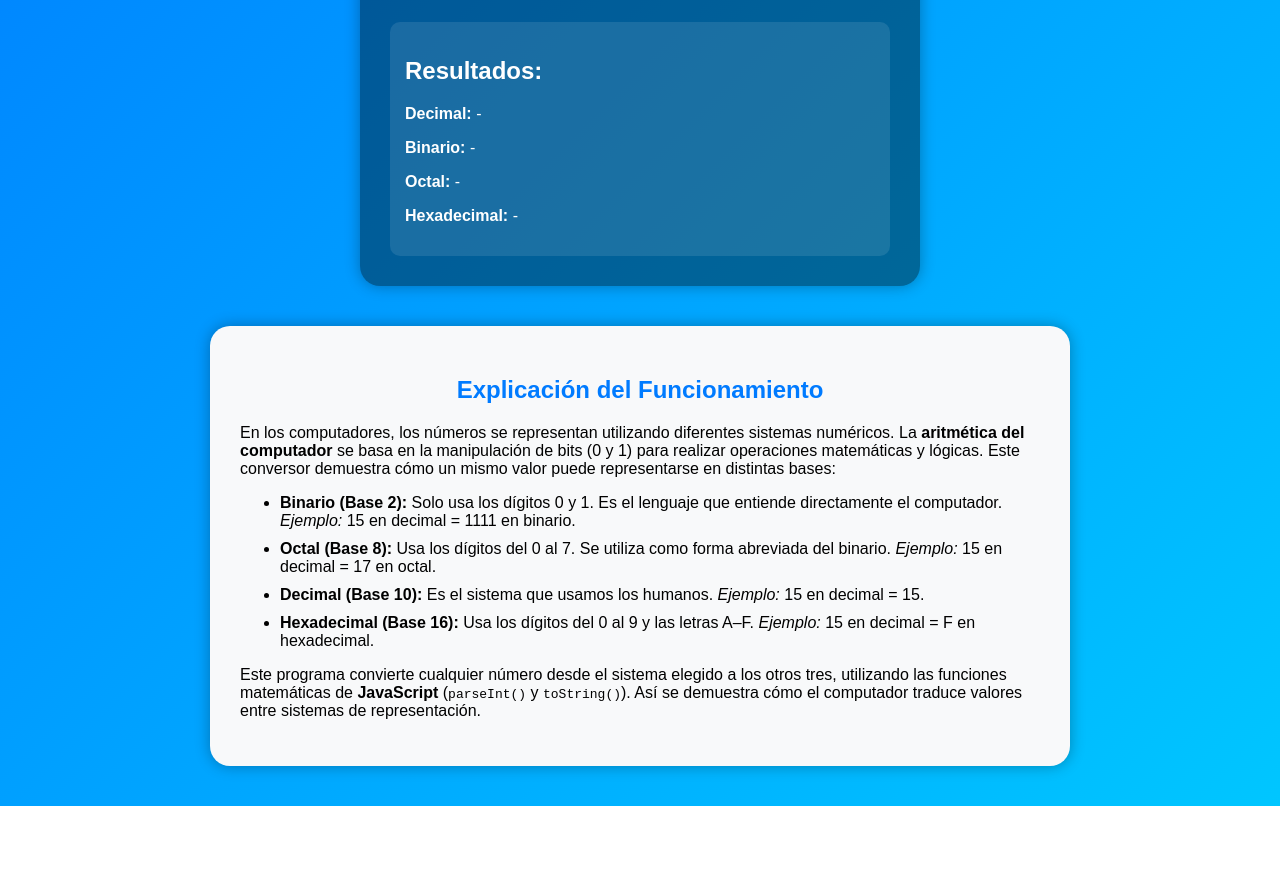
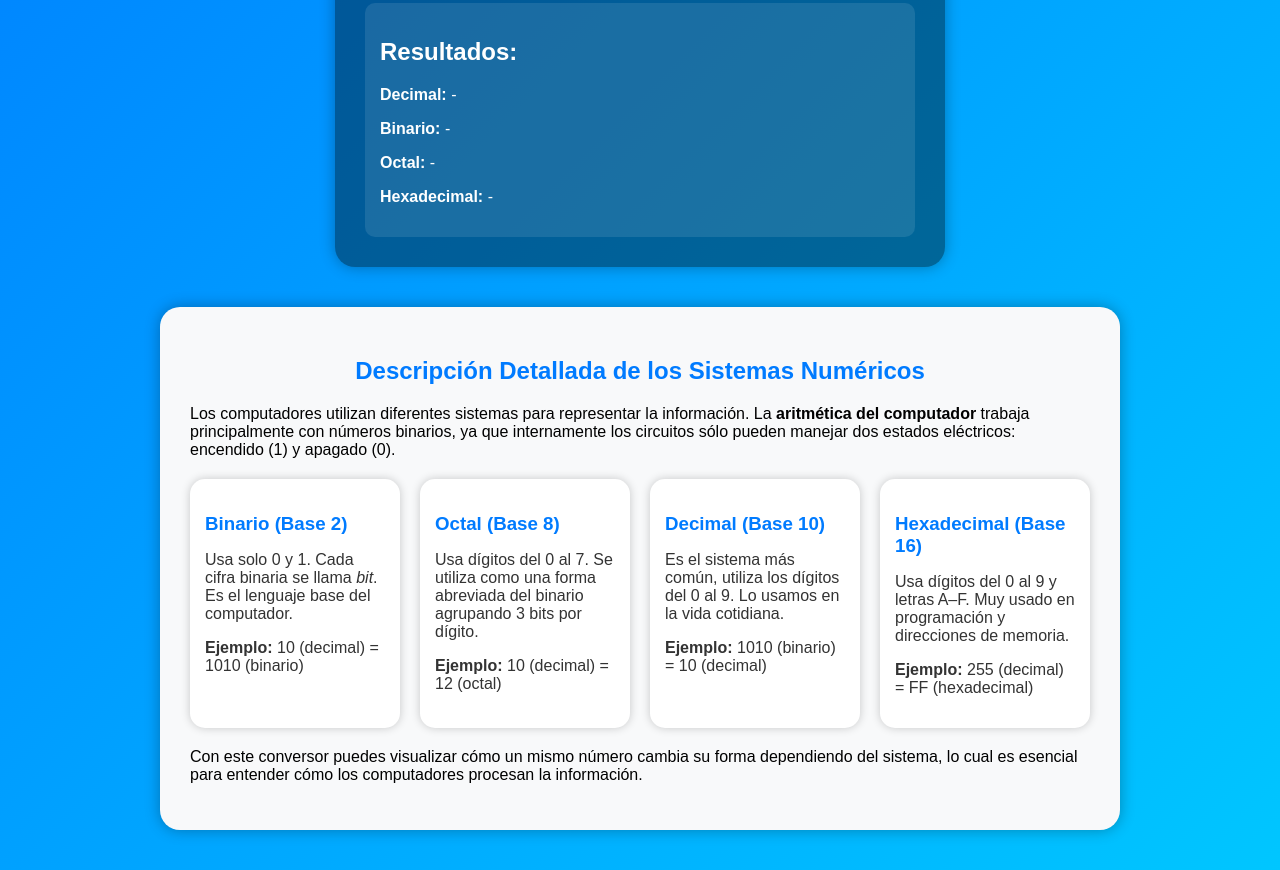
Before and after one commit to mordog21/Conversor-Numerico, a plain HTML site: page index.html in a window 1280 px wide. Shown: the part 439-1309 px from the top of the page. Before the commit the page ends 1245 px from the top, so only its background shows below. Drawn offline with Linux system fonts and the light colour scheme.

Commit message:
Version Final sin graficos, condescripcion mas detallada

```diff
--- a/index.html
+++ b/index.html
@@ -9,7 +9,7 @@
 <body>
   <div class="container">
     <h1>Conversor de Sistemas Numéricos</h1>
-    <p>Convierte entre sistemas <strong>Decimal</strong>, <strong>Binario</strong>, <strong>Octal</strong> y <strong>Hexadecimal</strong></p>
+    <p>Explora cómo un número cambia entre <strong>decimal</strong>, <strong>binario</strong>, <strong>octal</strong> y <strong>hexadecimal</strong>.</p>
 
     <label for="numberInput">Ingresa un número:</label>
     <input type="text" id="numberInput" placeholder="Ejemplo: 15 o 1111">
@@ -34,31 +34,36 @@
   </div>
 
   <div class="info">
-    <h2>Explicación del Funcionamiento</h2>
-    <p>
-      En los computadores, los números se representan utilizando diferentes sistemas numéricos.
-      La <strong>aritmética del computador</strong> se basa en la manipulación de bits (0 y 1)
-      para realizar operaciones matemáticas y lógicas. Este conversor demuestra cómo un mismo valor
-      puede representarse en distintas bases:
-    </p>
+    <h2>Descripción Detallada de los Sistemas Numéricos</h2>
+    <p>Los computadores utilizan diferentes sistemas para representar la información.
+    La <strong>aritmética del computador</strong> trabaja principalmente con números binarios,
+    ya que internamente los circuitos sólo pueden manejar dos estados eléctricos: encendido (1) y apagado (0).</p>
 
-    <ul>
-      <li><strong>Binario (Base 2):</strong> Solo usa los dígitos 0 y 1. Es el lenguaje que entiende directamente el computador.
-        <em>Ejemplo:</em> 15 en decimal = 1111 en binario.</li>
-      <li><strong>Octal (Base 8):</strong> Usa los dígitos del 0 al 7. Se utiliza como forma abreviada del binario.
-        <em>Ejemplo:</em> 15 en decimal = 17 en octal.</li>
-      <li><strong>Decimal (Base 10):</strong> Es el sistema que usamos los humanos.
-        <em>Ejemplo:</em> 15 en decimal = 15.</li>
-      <li><strong>Hexadecimal (Base 16):</strong> Usa los dígitos del 0 al 9 y las letras A–F.
-        <em>Ejemplo:</em> 15 en decimal = F en hexadecimal.</li>
-    </ul>
+    <div class="systems">
+      <div class="card">
+        <h3>Binario (Base 2)</h3>
+        <p>Usa solo 0 y 1. Cada cifra binaria se llama <em>bit</em>. Es el lenguaje base del computador.</p>
+        <p><strong>Ejemplo:</strong> 10 (decimal) = 1010 (binario)</p>
+      </div>
+      <div class="card">
+        <h3>Octal (Base 8)</h3>
+        <p>Usa dígitos del 0 al 7. Se utiliza como una forma abreviada del binario agrupando 3 bits por dígito.</p>
+        <p><strong>Ejemplo:</strong> 10 (decimal) = 12 (octal)</p>
+      </div>
+      <div class="card">
+        <h3>Decimal (Base 10)</h3>
+        <p>Es el sistema más común, utiliza los dígitos del 0 al 9. Lo usamos en la vida cotidiana.</p>
+        <p><strong>Ejemplo:</strong> 1010 (binario) = 10 (decimal)</p>
+      </div>
+      <div class="card">
+        <h3>Hexadecimal (Base 16)</h3>
+        <p>Usa dígitos del 0 al 9 y letras A–F. Muy usado en programación y direcciones de memoria.</p>
+        <p><strong>Ejemplo:</strong> 255 (decimal) = FF (hexadecimal)</p>
+      </div>
+    </div>
 
-    <p>
-      Este programa convierte cualquier número desde el sistema elegido a los otros tres,
-      utilizando las funciones matemáticas de <strong>JavaScript</strong>
-      (<code>parseInt()</code> y <code>toString()</code>).
-      Así se demuestra cómo el computador traduce valores entre sistemas de representación.
-    </p>
+    <p>Con este conversor puedes visualizar cómo un mismo número cambia su forma dependiendo del sistema,
+    lo cual es esencial para entender cómo los computadores procesan la información.</p>
   </div>
 
   <script src="script.js"></script>
--- a/script.js
+++ b/script.js
@@ -14,7 +14,7 @@ document.getElementById("convertBtn").addEventListener("click", () => {
       return;
     }
 
-    // Conversión a los diferentes sistemas
+    // Mostrar conversiones
     document.getElementById("decimalResult").textContent = decimalValue;
     document.getElementById("binaryResult").textContent = decimalValue.toString(2);
     document.getElementById("octalResult").textContent = decimalValue.toString(8);
--- a/style.css
+++ b/style.css
@@ -1,5 +1,5 @@
 body {
-  font-family: Arial, sans-serif;
+  font-family: "Poppins", Arial, sans-serif;
   background: linear-gradient(135deg, #007bff, #00c6ff);
   color: #fff;
   margin: 0;
@@ -11,7 +11,7 @@ body {
   padding: 30px;
   border-radius: 20px;
   width: 90%;
-  max-width: 500px;
+  max-width: 550px;
   margin: 40px auto;
   text-align: center;
   box-shadow: 0 0 15px rgba(0,0,0,0.3);
@@ -62,7 +62,7 @@ button:hover {
   padding: 30px;
   border-radius: 20px;
   width: 90%;
-  max-width: 800px;
+  max-width: 900px;
   box-shadow: 0 0 15px rgba(0,0,0,0.3);
 }
 
@@ -71,10 +71,25 @@ button:hover {
   text-align: center;
 }
 
-.info ul {
-  text-align: left;
+.systems {
+  display: grid;
+  grid-template-columns: repeat(auto-fit, minmax(200px, 1fr));
+  gap: 20px;
+  margin: 20px 0;
 }
 
-.info li {
+.card {
+  background-color: #ffffff;
+  border-radius: 15px;
+  padding: 15px;
+  box-shadow: 0 0 10px rgba(0,0,0,0.2);
+}
+
+.card h3 {
+  color: #007bff;
   margin-bottom: 10px;
 }
+
+.card p {
+  color: #333;
+}
```
